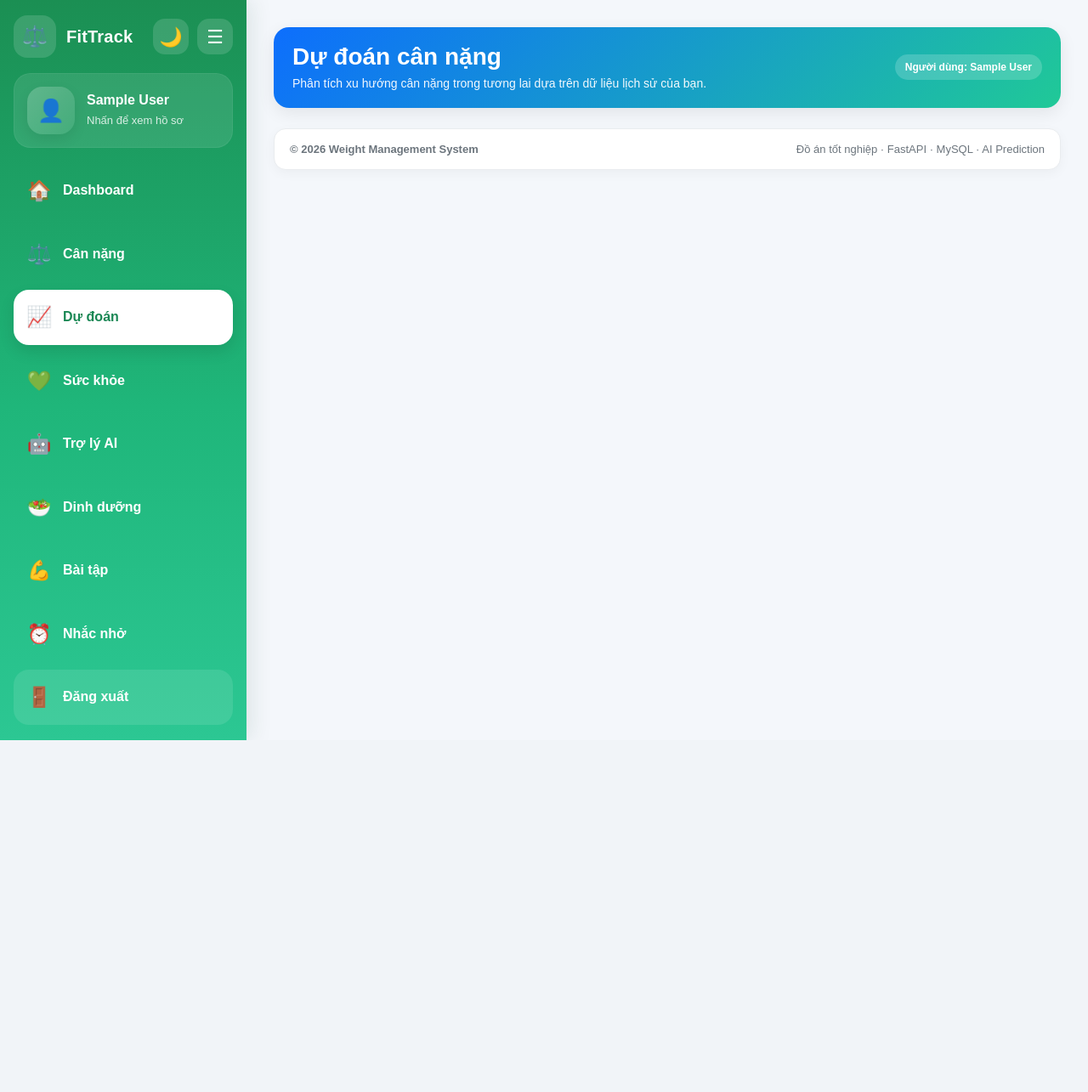
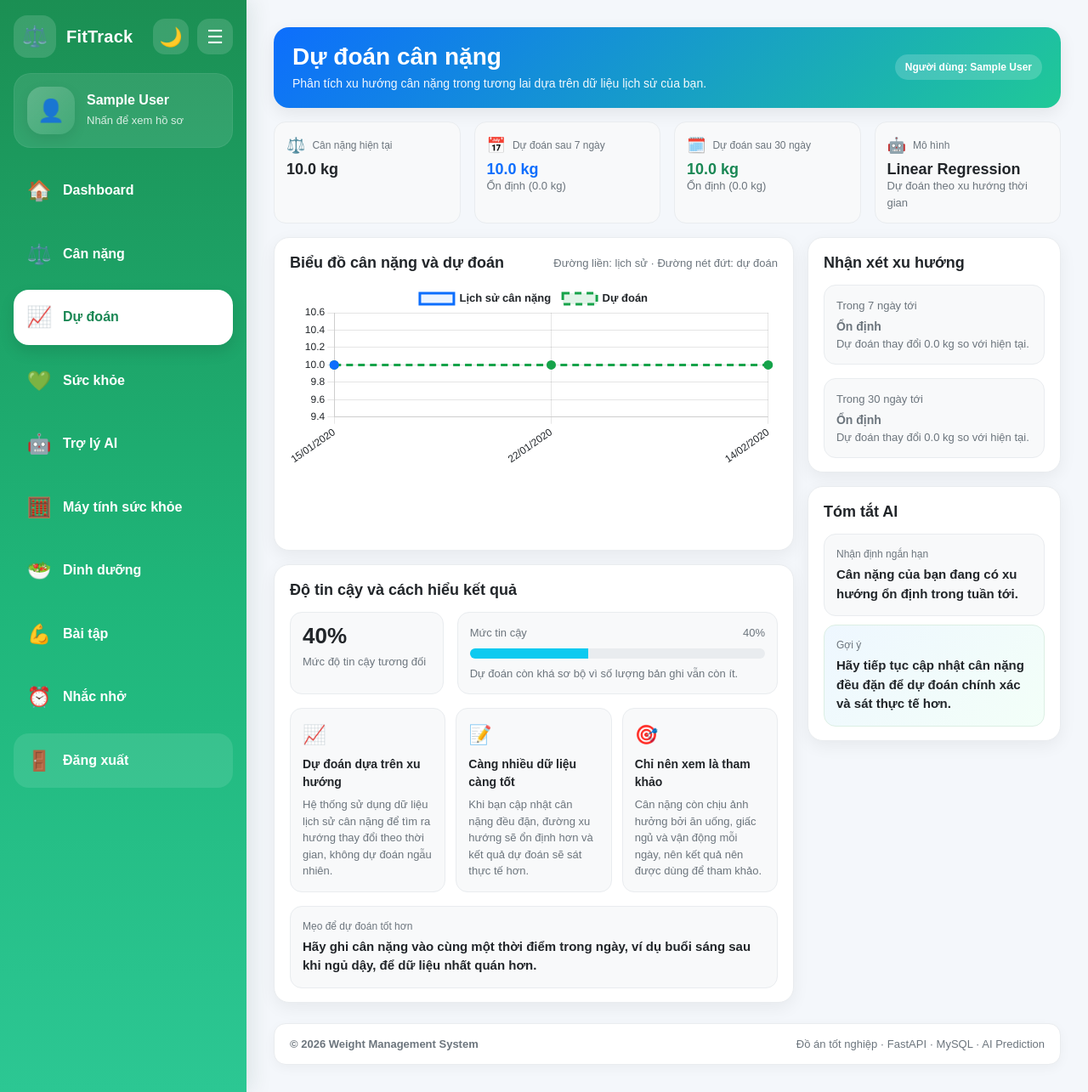
Before and after one commit to tongtuan-vip/weight-management-system, a FastAPI app: page /predict in a window 1280 px wide. Shown: the whole page at 85% size. Before the commit the page ends 871 px from the top, so only its background shows below. Run offline with FastAPI, Linux system fonts and the light colour scheme; a user stored in the database is signed in; tables that the repository leaves empty hold one stand-in row (values such as "Sample post").

Commit message:
đổi database tạo mới trang máy tính tối ưu trang predict

```diff
--- a/app/main.py
+++ b/app/main.py
@@ -605,14 +605,15 @@ def predict_weight(request: Request, db: Session = Depends(get_db)):
         .all()
     )
 
-    if len(records) < 2:
+    # Chưa có dữ liệu cân nặng
+    if len(records) == 0:
         return templates.TemplateResponse(
             request,
             "predict.html",
             {
-
                 "user": user,
-                "message": "Cần ít nhất 2 mốc cân nặng để dự đoán.",
+                "message": "Bạn cần nhập cân nặng ban đầu để hệ thống có thể dự đoán.",
+                "prediction_mode": "empty",
                 "predicted_7": None,
                 "predicted_30": None,
                 "labels": [],
@@ -622,33 +623,13 @@ def predict_weight(request: Request, db: Session = Depends(get_db)):
             }
         )
 
-    start_date = records[0].record_date
-    X = np.array([(r.record_date - start_date).days for r in records]).reshape(-1, 1)
-    y = np.array([r.weight for r in records])
-
-    model = LinearRegression()
-    model.fit(X, y)
-
-    last_date = records[-1].record_date
-    last_day_number = (last_date - start_date).days
-
-    predict_day_7 = last_day_number + 7
-    predict_day_30 = last_day_number + 30
-
-    predicted_7 = float(model.predict([[predict_day_7]])[0])
-    predicted_30 = float(model.predict([[predict_day_30]])[0])
-
     current_weight = records[-1].weight
-
-    max_loss_7 = current_weight - 1
-    max_loss_30 = current_weight - 4
-
-    predicted_7 = max(predicted_7, max_loss_7)
-    predicted_30 = max(predicted_30, max_loss_30)
+    target_weight = user.target_weight if user and user.target_weight else current_weight
 
     labels = [r.record_date.strftime("%d/%m/%Y") for r in records]
     weights = [r.weight for r in records]
 
+    last_date = records[-1].record_date
     future_date_7 = last_date + timedelta(days=7)
     future_date_30 = last_date + timedelta(days=30)
 
@@ -656,27 +637,109 @@ def predict_weight(request: Request, db: Session = Depends(get_db)):
         future_date_7.strftime("%d/%m/%Y"),
         future_date_30.strftime("%d/%m/%Y")
     ]
-    future_weights = [
-        round(float(predicted_7), 2),
-        round(float(predicted_30), 2)
-    ]
+
+    # Trường hợp người dùng mới chỉ có 1 bản ghi
+    # Dùng dự đoán khởi tạo thay vì bắt chờ thêm dữ liệu
+    if len(records) == 1:
+        if target_weight < current_weight:
+            weekly_change = -0.5
+            goal_text = "Giảm cân"
+        elif target_weight > current_weight:
+            weekly_change = 0.3
+            goal_text = "Tăng cân"
+        else:
+            weekly_change = 0
+            goal_text = "Duy trì cân nặng"
+
+        predicted_7 = current_weight + weekly_change
+        predicted_30 = current_weight + weekly_change * 4
+
+        # Không cho dự đoán vượt quá mục tiêu quá nhiều
+        if goal_text == "Giảm cân":
+            predicted_7 = max(predicted_7, target_weight)
+            predicted_30 = max(predicted_30, target_weight)
+        elif goal_text == "Tăng cân":
+            predicted_7 = min(predicted_7, target_weight)
+            predicted_30 = min(predicted_30, target_weight)
+
+        predicted_7 = round(float(predicted_7), 2)
+        predicted_30 = round(float(predicted_30), 2)
+
+        future_weights = [predicted_7, predicted_30]
+
+        return templates.TemplateResponse(
+            request,
+            "predict.html",
+            {
+                "user": user,
+                "message": "Dữ liệu hiện tại còn ít. Hệ thống đang sử dụng dự đoán khởi tạo cho người dùng mới.",
+                "prediction_mode": "cold_start",
+                "goal_text": goal_text,
+                "current_weight": current_weight,
+                "predicted_7": predicted_7,
+                "predicted_30": predicted_30,
+                "labels": labels,
+                "weights": weights,
+                "future_labels": future_labels,
+                "future_weights": future_weights
+            }
+        )
+
+    # Từ 2 bản ghi trở lên: dùng Linear Regression
+    start_date = records[0].record_date
+    X = np.array([(r.record_date - start_date).days for r in records]).reshape(-1, 1)
+    y = np.array([r.weight for r in records])
+
+    model = LinearRegression()
+    model.fit(X, y)
+
+    last_day_number = (last_date - start_date).days
+
+    predict_day_7 = last_day_number + 7
+    predict_day_30 = last_day_number + 30
+
+    predicted_7 = float(model.predict([[predict_day_7]])[0])
+    predicted_30 = float(model.predict([[predict_day_30]])[0])
+
+    # Giới hạn dự đoán tránh giảm/tăng quá phi thực tế
+    if predicted_7 < current_weight:
+        predicted_7 = max(predicted_7, current_weight - 1)
+    else:
+        predicted_7 = min(predicted_7, current_weight + 1)
+
+    if predicted_30 < current_weight:
+        predicted_30 = max(predicted_30, current_weight - 4)
+    else:
+        predicted_30 = min(predicted_30, current_weight + 4)
+
+    predicted_7 = round(float(predicted_7), 2)
+    predicted_30 = round(float(predicted_30), 2)
+
+    future_weights = [predicted_7, predicted_30]
+
+    if len(records) < 7:
+        message = "Dữ liệu hiện tại còn ít, kết quả dự đoán chỉ mang tính tham khảo. Hệ thống sẽ chính xác hơn khi có từ 7 bản ghi cân nặng trở lên."
+        prediction_mode = "limited_data"
+    else:
+        message = ""
+        prediction_mode = "official"
 
     return templates.TemplateResponse(
         request,
         "predict.html",
         {
-
             "user": user,
-            "message": "",
-            "predicted_7": round(float(predicted_7), 2),
-            "predicted_30": round(float(predicted_30), 2),
+            "message": message,
+            "prediction_mode": prediction_mode,
+            "current_weight": current_weight,
+            "predicted_7": predicted_7,
+            "predicted_30": predicted_30,
             "labels": labels,
             "weights": weights,
             "future_labels": future_labels,
             "future_weights": future_weights
         }
     )
-
 
 @app.get("/health")
 def health_analysis(request: Request, db: Session = Depends(get_db)):
@@ -1872,3 +1935,99 @@ Thông tin người dùng:
 
     except Exception as e:
         return JSONResponse({"error": f"Lỗi Gemini: {str(e)}"}, status_code=500)
+@app.get("/health-calculator")
+def health_calculator_page(request: Request, db: Session = Depends(get_db)):
+    user_id = request.session.get("user_id")
+    if not user_id:
+        return RedirectResponse(url="/login", status_code=302)
+
+    user = db.query(User).filter(User.id == user_id).first()
+
+    return templates.TemplateResponse(
+        "health_calculator.html",
+        {
+            "request": request,
+            "user": user,
+            "result": None
+        }
+    )
+
+
+@app.post("/health-calculator")
+async def calculate_health_calculator(
+    request: Request,
+    age: int = Form(...),
+    gender: str = Form(...),
+    height: float = Form(...),
+    weight: float = Form(...),
+    activity_level: str = Form(...),
+    goal: str = Form(...),
+    db: Session = Depends(get_db)
+):
+    user_id = request.session.get("user_id")
+    if not user_id:
+        return RedirectResponse(url="/login", status_code=302)
+
+    user = db.query(User).filter(User.id == user_id).first()
+
+    height_m = height / 100
+    bmi = round(weight / (height_m ** 2), 2)
+
+    if bmi < 18.5:
+        bmi_status = "Thiếu cân"
+    elif bmi < 25:
+        bmi_status = "Bình thường"
+    elif bmi < 30:
+        bmi_status = "Thừa cân"
+    else:
+        bmi_status = "Béo phì"
+
+    if gender == "male":
+        bmr = 10 * weight + 6.25 * height - 5 * age + 5
+    else:
+        bmr = 10 * weight + 6.25 * height - 5 * age - 161
+
+    activity_factors = {
+        "low": 1.2,
+        "light": 1.375,
+        "moderate": 1.55,
+        "high": 1.725
+    }
+
+    tdee = round(bmr * activity_factors.get(activity_level, 1.2))
+
+    if goal == "lose":
+        target_calories = tdee - 500
+        goal_text = "Giảm cân"
+    elif goal == "gain":
+        target_calories = tdee + 300
+        goal_text = "Tăng cân"
+    else:
+        target_calories = tdee
+        goal_text = "Duy trì cân nặng"
+
+    result = {
+        "bmi": bmi,
+        "bmi_status": bmi_status,
+        "bmr": round(bmr),
+        "tdee": tdee,
+        "target_calories": max(round(target_calories), 1200),
+        "goal_text": goal_text
+    }
+
+    return templates.TemplateResponse(
+        "health_calculator.html",
+        {
+            "request": request,
+            "user": user,
+            "result": result,
+            "form": {
+                "age": age,
+                "gender": gender,
+                "height": height,
+                "weight": weight,
+                "activity_level": activity_level,
+                "goal": goal
+            }
+        }
+    )
--- a/app/templates/sidebar.html
+++ b/app/templates/sidebar.html
@@ -47,6 +47,13 @@
             <span class="sidebar-text">Trợ lý AI</span>
         </a>
 
+        <a href="/health-calculator" class="menu-item {% if request.url.path == '//health-calculator' %}active{% endif %}">
+            <span class="menu-icon">🧮</span>
+            <span class="sidebar-text">Máy tính sức khỏe</span>
+        </a>
+
+
+
         <a href="/diet" class="menu-item {% if request.url.path == '/diet' %}active{% endif %}">
             <span class="menu-icon">🥗</span>
             <span class="sidebar-text">Dinh dưỡng</span>
--- a/requirements.txt
+++ b/requirements.txt
@@ -9,8 +9,6 @@ scikit-learn
 pandas
 numpy
 joblib
-passlib
-bcrypt
 markdown
 python-dotenv
 google-genai
```
Also changed, not shown: app/templates/health_calculator.html (added, +127 -0 lines), app/test_db.py (deleted, +0 -9 lines).
